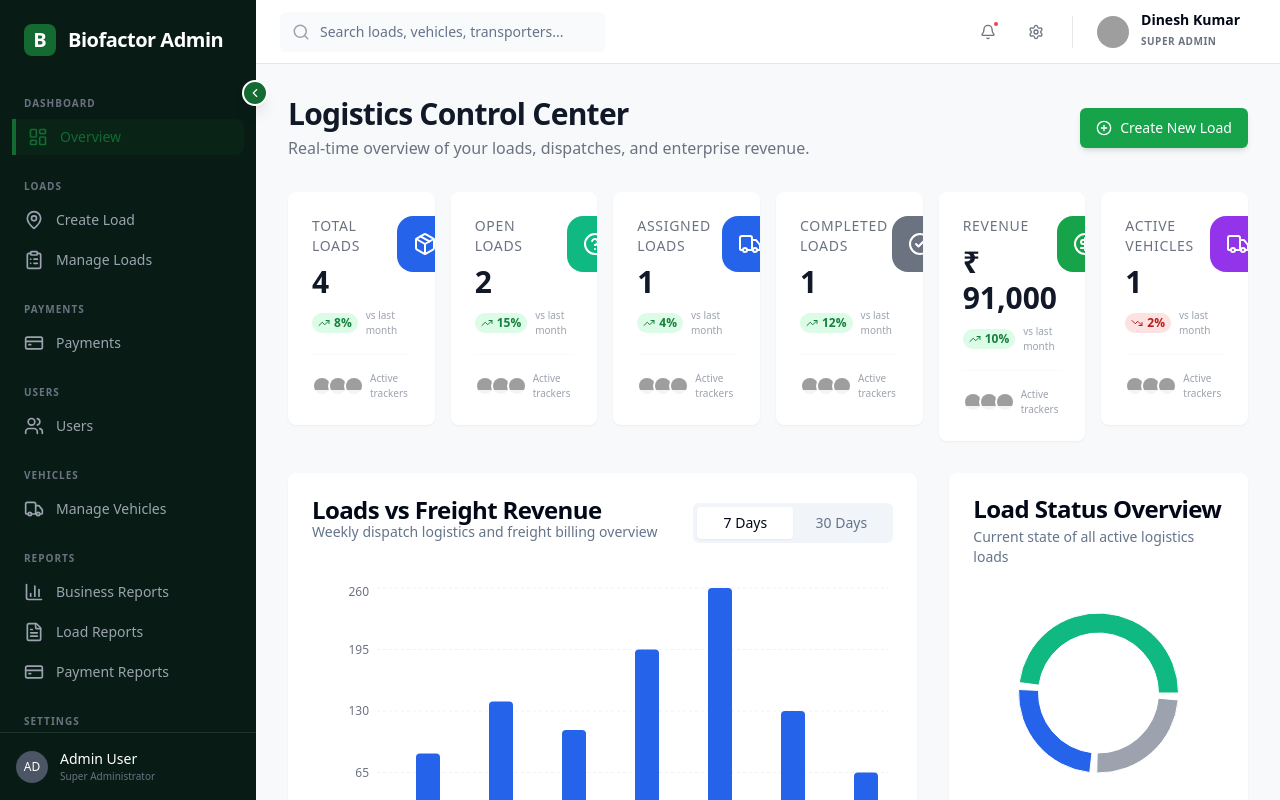
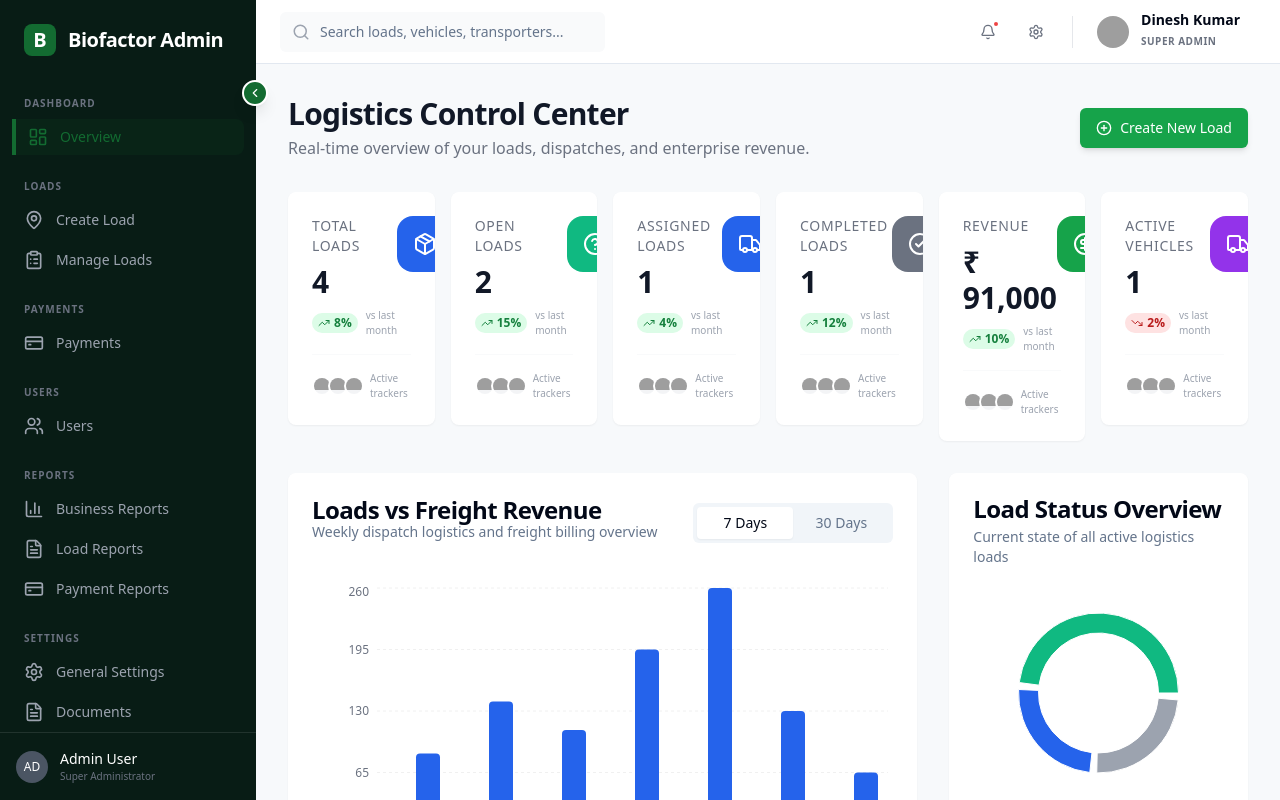
Before and after one commit to Saidinesh2004/Admin-dashboard-biofactor-app, a React (Vite) app: page / in a window 1280 px wide. Built offline with nearby package versions, Linux system fonts and the light colour scheme; grey boxes are pictures that could not be loaded.

Commit message:
chore: remove manage vehicles page and sidebar link

```diff
--- a/src/App.tsx
+++ b/src/App.tsx
@@ -20,7 +20,6 @@ const App = () => {
           <Route path="payments" element={<Payments />} />
 
           <Route path="users" element={<Transporters />} />
-          <Route path="vehicles" element={<Transporters />} />
 
           <Route path="reports" element={<Reports />} />
           <Route path="reports/loads" element={<Reports />} />
--- a/src/components/layout/Sidebar.tsx
+++ b/src/components/layout/Sidebar.tsx
@@ -31,9 +31,6 @@ const menuItems = [
   ]},
   { group: "USERS", items: [
     { name: "Users", icon: Users, path: "/users" }
-  ]},
-  { group: "VEHICLES", items: [
-    { name: "Manage Vehicles", icon: Truck, path: "/vehicles" }
   ]},
   { group: "REPORTS", items: [
     { name: "Business Reports", icon: BarChart3, path: "/reports" },
```
